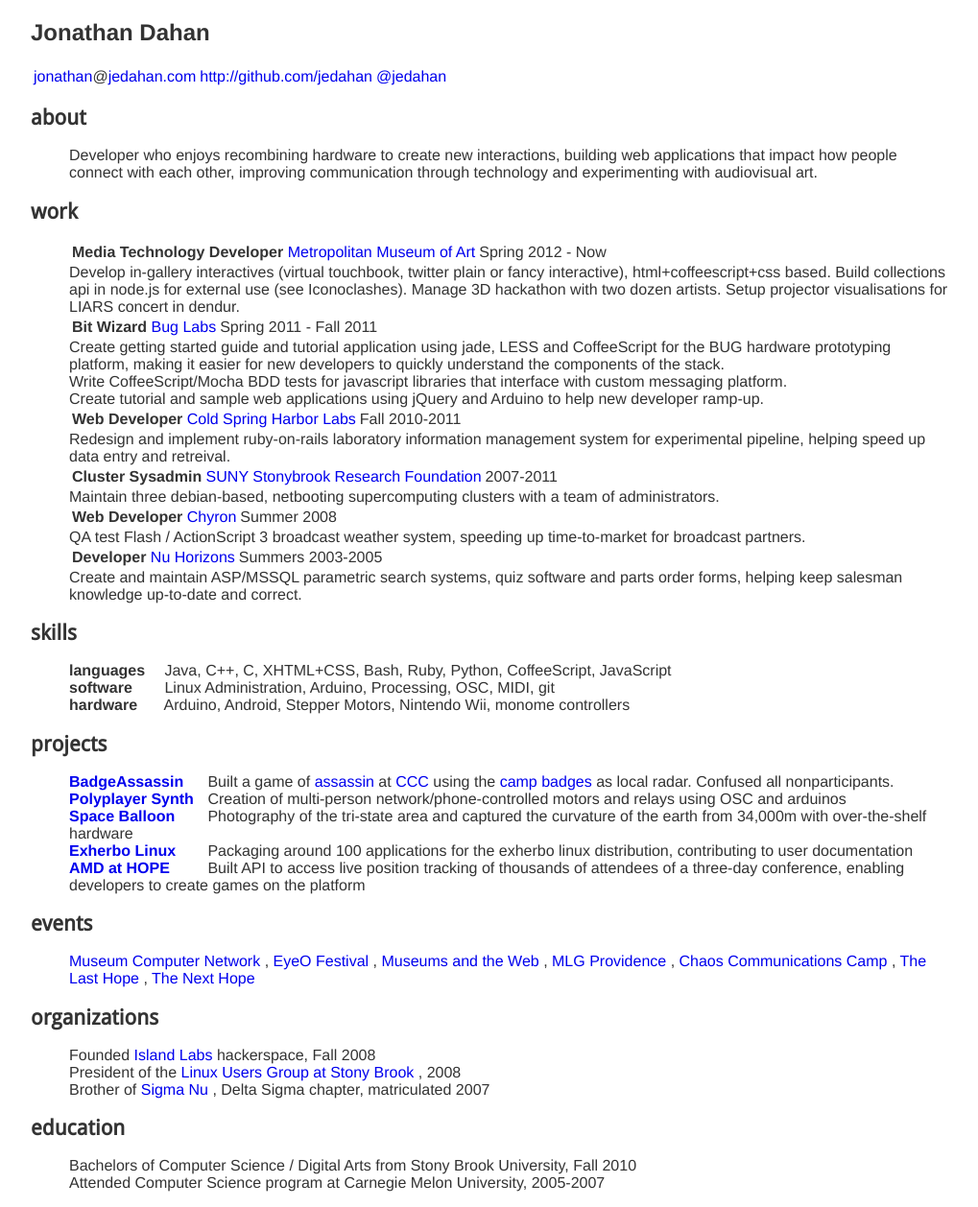
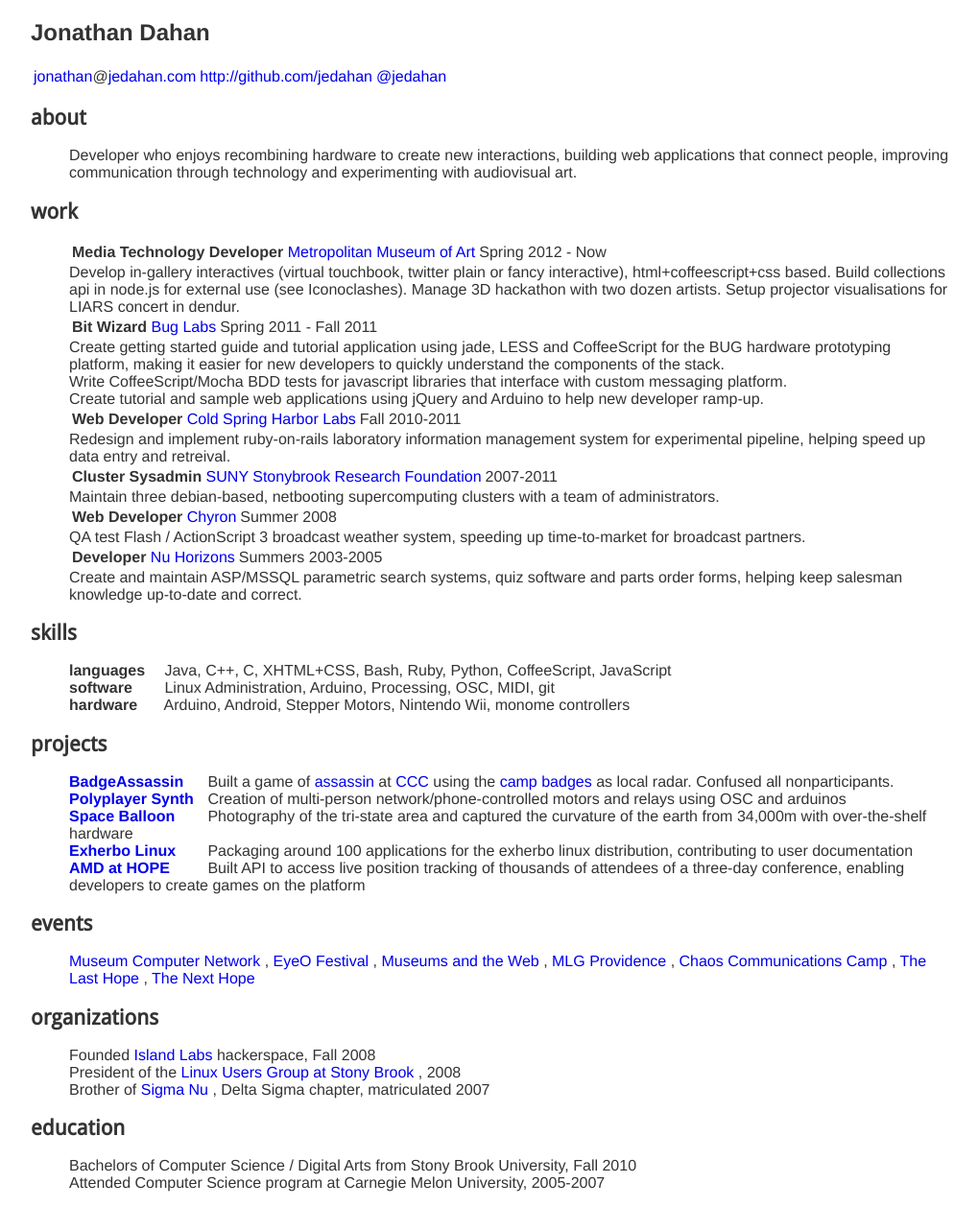
Before and after one commit to jedahan/jedahan.github.com, a Jekyll site: the page built from resume/index.md, in a window 1280 px wide. Shown: the whole page at 96% size, without its empty margins (128-1147 px from the left). Built offline with Jekyll 4.4.1, drawn with Linux system fonts in a browser that asks for light colours; Markdown is read by kramdown in place of the engine named in the settings.

Commit message:
simplify language a bit

```diff
--- a/resume/index.md
+++ b/resume/index.md
@@ -9,7 +9,7 @@
 
 about
 -----
- * Developer who enjoys recombining hardware to create new interactions, building web applications that impact how people connect with each other, improving communication through technology and experimenting with audiovisual art.
+ * Developer who enjoys recombining hardware to create new interactions, building web applications that connect people, improving communication through technology and experimenting with audiovisual art.
 
 work
 ----
```
